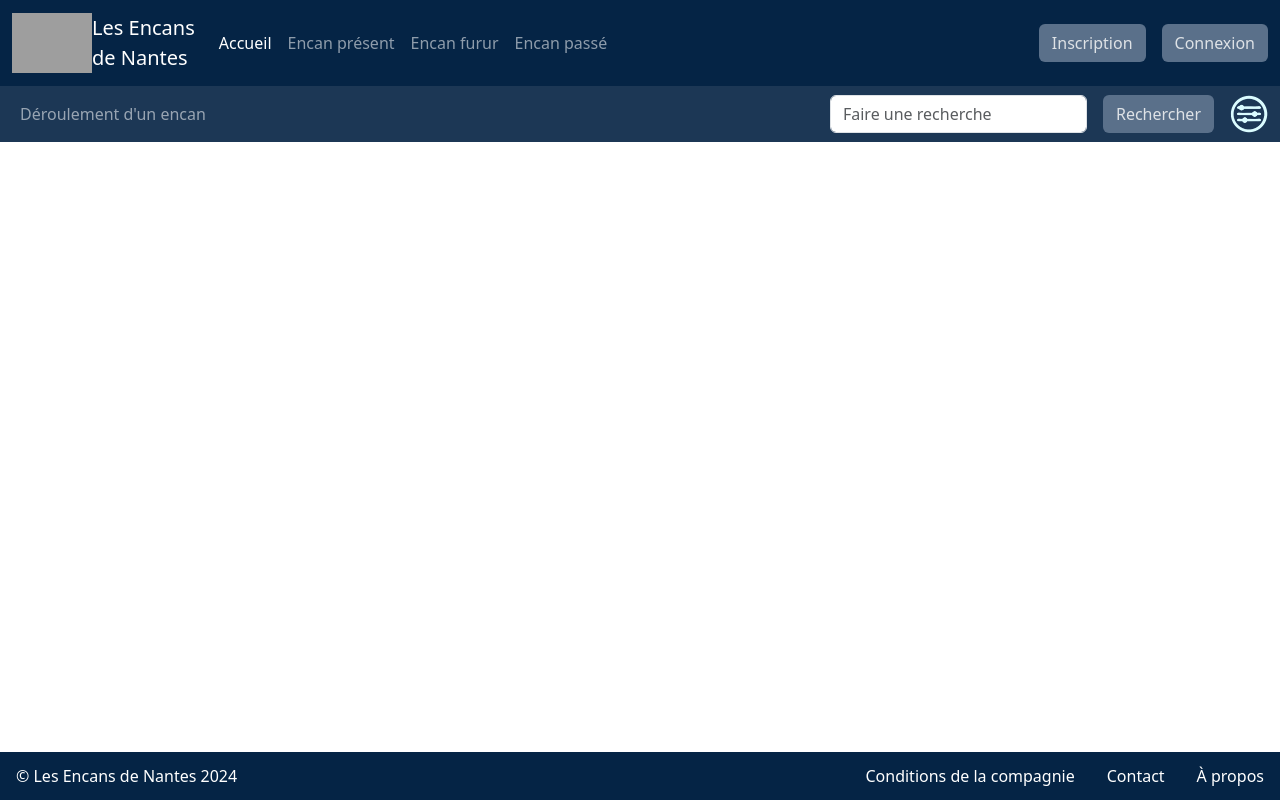
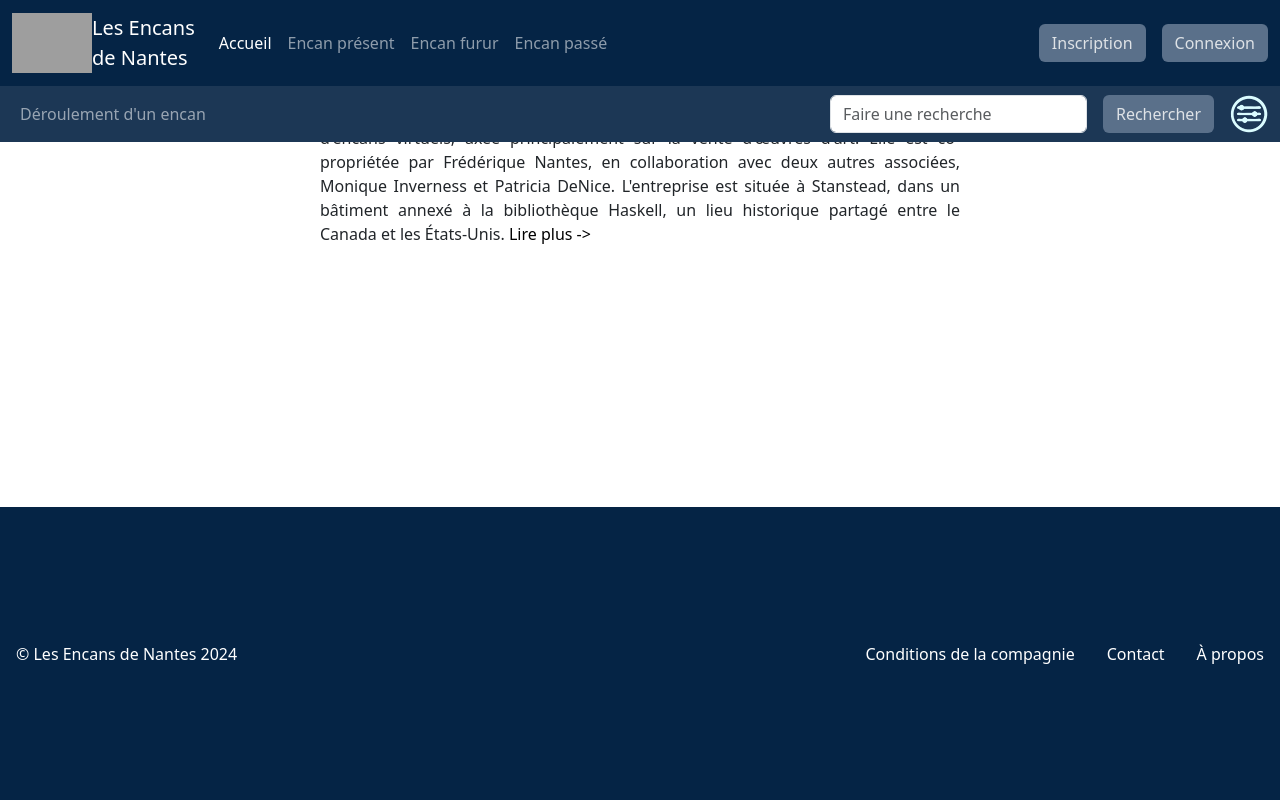
Before and after one commit to StephaneNkengue/Projet_integration, a Vue app in the folder gamma2024.client/: page / in a window 1280 px wide. Built offline with nearby package versions, Linux system fonts and the light colour scheme; grey boxes are pictures that could not be loaded.

Commit message:
Ajout composante Accueil
Modification du NavBar et du Pied de Page

```diff
--- a/gamma2024.client/index.html
+++ b/gamma2024.client/index.html
@@ -7,6 +7,7 @@
     <meta name="viewport" content="width=device-width, initial-scale=1.0">
     <title>Les Encans de Nantes</title>
     <link href="https://cdn.jsdelivr.net/npm/bootstrap@5.3.3/dist/css/bootstrap.min.css" rel="stylesheet" integrity="sha384-QWTKZyjpPEjISv5WaRU9OFeRpok6YctnYmDr5pNlyT2bRjXh0JMhjY6hW+ALEwIH" crossorigin="anonymous">
+    <link href="src/assets/main.css" append-version="true" />
 </head>
 <body>
     <div id="app"></div>
--- a/gamma2024.client/src/App.vue
+++ b/gamma2024.client/src/App.vue
@@ -6,9 +6,9 @@
 <template>
     <BarreDeNavigation />
 
-    <div id="app">
+    <main class="pt-xs-5">
         <router-view></router-view>
-    </div>
+    </main>
 
     <PiedDePage />
 
@@ -21,16 +21,8 @@
 </script>
 
 <style scoped>
-    header {
-        line-height: 1.5;
-    }
 
-    .logo {
-        display: block;
-        margin: 0 auto 2rem;
-    }
-
-    @media (min-width: 1024px) {
+    /*@media (min-width: 1024px) {
         header {
             display: flex;
             place-items: center;
@@ -46,5 +38,5 @@
             place-items: flex-start;
             flex-wrap: wrap;
         }
-    }
+    }*/
 </style>
--- a/gamma2024.client/src/assets/main.css
+++ b/gamma2024.client/src/assets/main.css
@@ -9,3 +9,29 @@
 .bleuMoyenFond {
     background-color: #5A708A;
 }
+
+html, body, div#app {
+    margin: 0;
+    height: 100%;
+    min-height: 100%;
+}
+
+body {
+    display: flex;
+    flex-direction: column;
+}
+
+div#app {
+    display: grid;
+}
+
+header,
+footer {
+    flex: none;
+}
+
+
+main {
+    margin: 0;
+    flex: auto;
+}
--- /dev/null
+++ b/gamma2024.client/src/components/views/Accueil.vue
@@ -0,0 +1,22 @@
+<template>
+    <div class="d-flex flex-column align-items-center">
+        <h1>Les Encans de Nantes</h1>
+        <h2>Encans d'oeuvres d'art</h2>
+        <p class="w-50 justifyText">
+            Les Encans de Nantes au Québec est une entreprise spécialisée dans la gestion d'encans virtuels, axée principalement sur la vente d'œuvres d'art. Elle est co-propriétée par Frédérique Nantes, en collaboration avec deux autres associées, Monique Inverness et Patricia DeNice. L'entreprise est située à Stanstead, dans un bâtiment annexé à la bibliothèque Haskell, un lieu historique partagé entre le Canada et les États-Unis.
+
+            <router-link to="/" class="text-decoration-none text-black align-items-end">
+                <a>Lire plus -></a>
+            </router-link>
+        </p>
+    </div>
+</template>
+
+<script setup>
+</script>
+
+<style scoped>
+    .justifyText {
+        text-align: justify;
+    }
+</style>
--- a/gamma2024.client/src/components/views/BarreDeNavigation.vue
+++ b/gamma2024.client/src/components/views/BarreDeNavigation.vue
@@ -1,4 +1,6 @@
 <template>
+    <header class="fixed-top">
+        <div>
             <nav class="navbar navbar-expand-md bleuMarinFond" data-bs-theme="dark">
                 <div class="container-fluid justify-content-between">
                     <router-link to="/" class="text-decoration-none">
@@ -95,13 +97,12 @@
                         </router-link>
                     </form>
                 </div>
-
-
             </nav>
+        </div>
+    </header>
 </template>
 
 <script setup>
-
 </script>
 
 <style scoped></style>
--- a/gamma2024.client/src/components/views/PiedDePage.vue
+++ b/gamma2024.client/src/components/views/PiedDePage.vue
@@ -1,5 +1,5 @@
 <template>
-    <footer class="bleuMarinFond text-white py-1 justify-content-between d-flex align-items-center fixed-bottom">
+    <footer class="bleuMarinFond text-white py-1 justify-content-between d-flex align-items-center">
 
         <p class="col-md-6 mb-0 ps-3">
             © Les Encans de Nantes 2024
@@ -36,4 +36,5 @@
 
 <script setup></script>
 
-<style scoped></style>
+<style scoped>
+</style>
--- a/gamma2024.client/src/router/index.js
+++ b/gamma2024.client/src/router/index.js
@@ -1,17 +1,18 @@
 import { createRouter, createWebHistory } from 'vue-router'
 import BarreDeNavigation from '@/components/views/BarreDeNavigation.vue'
+import Accueil from '@/components/views/Accueil.vue'
 
 const routes = [
-    //{
-    //    path: '/',
-    //    name: 'Accueil',
-    //    component: BarreDeNavigation
-    //},
-    //{
-    //    path: '/accueil',
-    //    name: 'AccueilPage',
-    //    component: BarreDeNavigation
-    //}
+    {
+        path: '/',
+        name: 'Accueil',
+        component: Accueil
+    },
+    {
+        path: '/accueil',
+        name: 'AccueilPage',
+        component: Accueil
+    }
 ]
 
 const router = createRouter({
```
Lines whose indentation alone changed are shown as unchanged.
